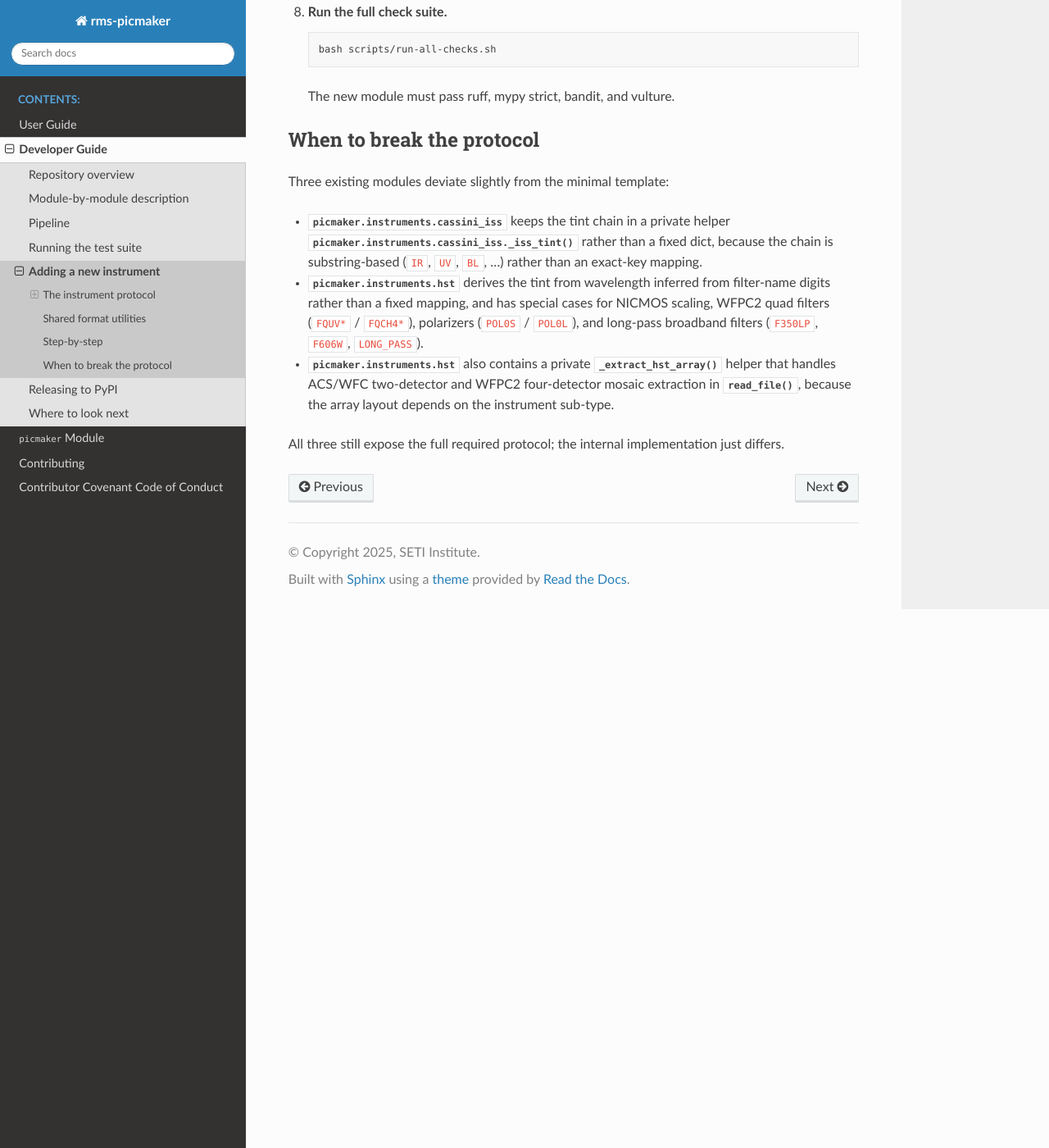
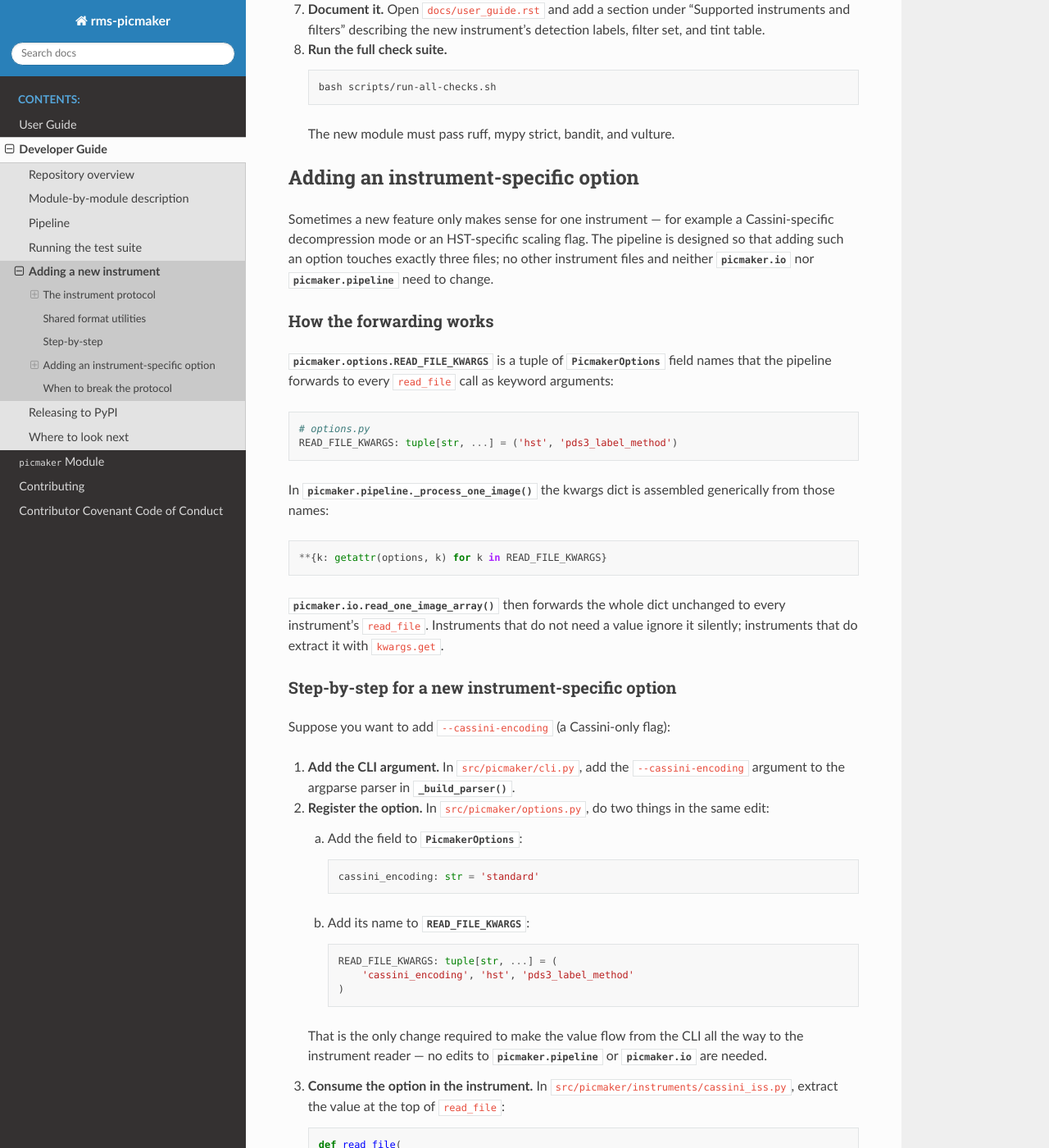
Before and after one commit to SETI/rms-picmaker, a Sphinx documentation site: the page built from docs/dev/adding_an_instrument.rst, in a window 1280 px wide and 1400 px high, scrolled down 4499 px. Shown: the whole window at 82% size. Built offline with Sphinx 7.4.7 and the Read the Docs theme 3.1.0, drawn with Linux system fonts in a browser that asks for light colours; some of the changed text lies outside the part shown.

Commit message:
Refactor instrument read_file() to accept **kwargs; add READ_FILE_KWARGS registry
All instrument read_file() signatures now accept **kwargs instead of
explicit hst and pds3_label_method parameters. A new READ_FILE_KWARGS
tuple in options.py lists the PicmakerOptions fields forwarded to every
read_file call; pipeline.py assembles the dict generically so that adding
a new instrument-specific option requires changes only to cli.py,
options.py, and the relevant instrument module.

Co-Authored-By: Claude Sonnet 4.6 <noreply@anthropic.com>

```diff
--- a/docs/dev/adding_an_instrument.rst
+++ b/docs/dev/adding_an_instrument.rst
@@ -17,9 +17,7 @@ functions:
    def read_file(
        filename: str | os.PathLike[str],
        obj: ObjectSelector = None,
-       hst: bool = False,
-       *,
-       pds3_label_method: str = 'strict',
+       **kwargs: Any,
    ) -> ReadResult | None: ...
 
    def matches(inst_host: str, inst_id: str) -> bool: ...
@@ -40,15 +38,24 @@ colorization algorithm that cannot be expressed as a fixed colormap:
 Function descriptions
 ~~~~~~~~~~~~~~~~~~~~~
 
-* ``read_file(filename, obj, hst, *, pds3_label_method)`` — the
-  instrument's complete file reader.  It must detect whether *filename*
-  belongs to this instrument (via magic bytes, header keywords, file
-  extension, or any other heuristic), extract the image array, and
-  return a :class:`~picmaker._types.ReadResult` on success, or ``None``
-  if the file is not owned by this instrument.  Each instrument owns its
-  own format detection; the caller never pre-opens the file.  Shared
-  format utilities (VICAR parser, FITS magic-byte sniff, FITS array
-  extractor) are available in :mod:`picmaker.instruments._shared`.
+* ``read_file(filename, obj, **kwargs)`` — the instrument's complete
+  file reader.  It must detect whether *filename* belongs to this
+  instrument (via magic bytes, header keywords, file extension, or any
+  other heuristic), extract the image array, and return a
+  :class:`~picmaker._types.ReadResult` on success, or ``None`` if the
+  file is not owned by this instrument.  Each instrument owns its own
+  format detection; the caller never pre-opens the file.  Shared format
+  utilities (VICAR parser, FITS magic-byte sniff, FITS array extractor)
+  are available in :mod:`picmaker.instruments._shared`.
+
+  ``**kwargs`` carries every pipeline option listed in
+  :data:`picmaker.options.READ_FILE_KWARGS`; currently that is ``hst``
+  and ``pds3_label_method``.  Instruments that do not need any of these
+  values simply accept and ignore them.  An instrument that *does* need
+  one extracts it with ``kwargs.get('key', default)`` — see
+  :mod:`picmaker.instruments.hst` for the ``hst`` example and
+  :ref:`adding-instrument-option` below for how to introduce a new
+  instrument-specific option.
 
 * ``matches(inst_host, inst_id)`` — quick host-level predicate used
   by :func:`picmaker.instruments.lookup` once the cascade already has a
@@ -122,9 +129,7 @@ Step-by-step
       def read_file(
           filename: str | os.PathLike[str],
           obj: ObjectSelector = None,
-          hst: bool = False,
-          *,
-          pds3_label_method: str = 'strict',
+          **kwargs: Any,
       ) -> ReadResult | None:
           """Try to detect and read a My-Mission VICAR image."""
           vic = _shared.try_open_vicar(filename)
@@ -177,9 +182,7 @@ Step-by-step
       def read_file(
           filename: str | os.PathLike[str],
           obj: ObjectSelector = None,
-          hst: bool = False,
-          *,
-          pds3_label_method: str = 'strict',
+          **kwargs: Any,
       ) -> ReadResult | None:
           """Try to detect and read a My-Mission FITS image."""
           if not _shared.is_fits_file(filename):
@@ -268,6 +271,88 @@ Step-by-step
 
    The new module must pass ruff, mypy strict, bandit, and vulture.
 
+.. _adding-instrument-option:
+
+Adding an instrument-specific option
+-------------------------------------
+
+Sometimes a new feature only makes sense for one instrument — for example
+a Cassini-specific decompression mode or an HST-specific scaling flag.
+The pipeline is designed so that adding such an option touches exactly
+three files; no other instrument files and neither :mod:`picmaker.io` nor
+:mod:`picmaker.pipeline` need to change.
+
+How the forwarding works
+~~~~~~~~~~~~~~~~~~~~~~~~
+
+:data:`picmaker.options.READ_FILE_KWARGS` is a tuple of
+:class:`~picmaker.options.PicmakerOptions` field names that the pipeline
+forwards to every ``read_file`` call as keyword arguments:
+
+.. code-block:: python
+
+   # options.py
+   READ_FILE_KWARGS: tuple[str, ...] = ('hst', 'pds3_label_method')
+
+In :func:`picmaker.pipeline._process_one_image` the kwargs dict is
+assembled generically from those names:
+
+.. code-block:: python
+
+   **{k: getattr(options, k) for k in READ_FILE_KWARGS}
+
+:func:`picmaker.io.read_one_image_array` then forwards the whole dict
+unchanged to every instrument's ``read_file``.  Instruments that do not
+need a value ignore it silently; instruments that do extract it with
+``kwargs.get``.
+
+Step-by-step for a new instrument-specific option
+~~~~~~~~~~~~~~~~~~~~~~~~~~~~~~~~~~~~~~~~~~~~~~~~~~
+
+Suppose you want to add ``--cassini-encoding`` (a Cassini-only flag):
+
+1. **Add the CLI argument.** In :file:`src/picmaker/cli.py`, add the
+   ``--cassini-encoding`` argument to the argparse parser in
+   :func:`!_build_parser`.
+
+2. **Register the option.** In :file:`src/picmaker/options.py`, do two
+   things in the same edit:
+
+   a. Add the field to :class:`~picmaker.options.PicmakerOptions`:
+
+      .. code-block:: python
+
+         cassini_encoding: str = 'standard'
+
+   b. Add its name to :data:`~picmaker.options.READ_FILE_KWARGS`:
+
+      .. code-block:: python
+
+         READ_FILE_KWARGS: tuple[str, ...] = (
+             'cassini_encoding', 'hst', 'pds3_label_method'
+         )
+
+   That is the only change required to make the value flow from the CLI
+   all the way to the instrument reader — no edits to
+   :mod:`picmaker.pipeline` or :mod:`picmaker.io` are needed.
+
+3. **Consume the option in the instrument.** In
+   :file:`src/picmaker/instruments/cassini_iss.py`, extract the value at
+   the top of ``read_file``:
+
+   .. code-block:: python
+
+      def read_file(
+          filename: str | os.PathLike[str],
+          obj: ObjectSelector = None,
+          **kwargs: Any,
+      ) -> ReadResult | None:
+          encoding: str = kwargs.get('cassini_encoding', 'standard')
+          ...
+
+   All other instrument ``read_file`` functions already accept
+   ``**kwargs`` and ignore it, so they need no changes.
+
 When to break the protocol
 --------------------------
 
@@ -285,7 +370,9 @@ Three existing modules deviate slightly from the minimal template:
 * :mod:`picmaker.instruments.hst` also contains a private
   :func:`!_extract_hst_array` helper that handles ACS/WFC two-detector
   and WFPC2 four-detector mosaic extraction in :func:`!read_file`,
-  because the array layout depends on the instrument sub-type.
+  because the array layout depends on the instrument sub-type, and it
+  extracts ``hst = kwargs.get('hst', False)`` at the top of
+  ``read_file`` to gate the mosaic assembly path.
 
 All three still expose the full required protocol; the internal
 implementation just differs.
```
Also changed, not shown: docs/dev/module_layout.rst (+8 -0 lines), docs/dev/pipeline.rst (+11 -5 lines), 8 other files.
